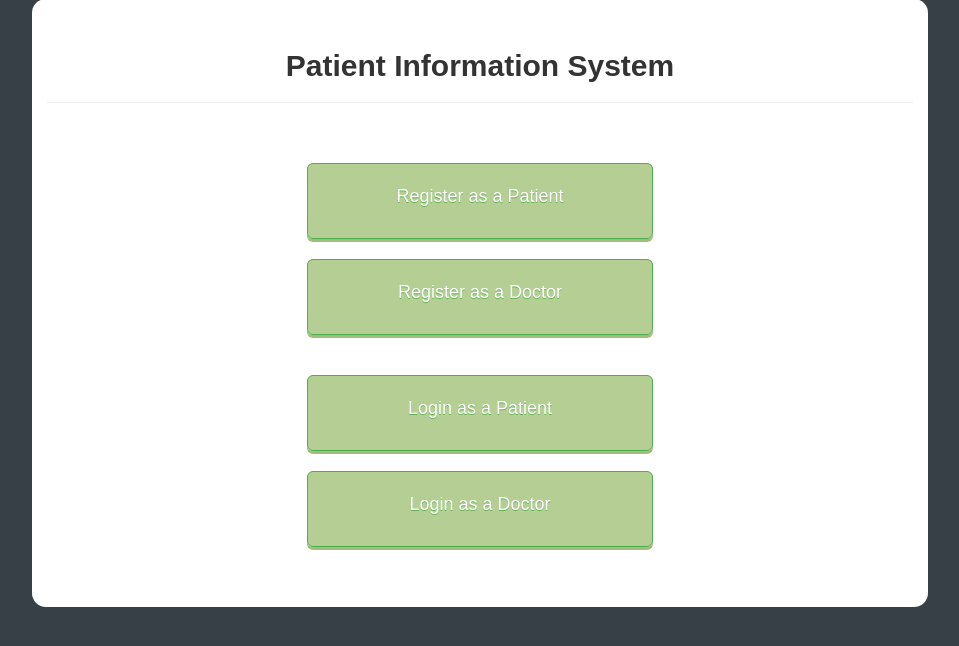
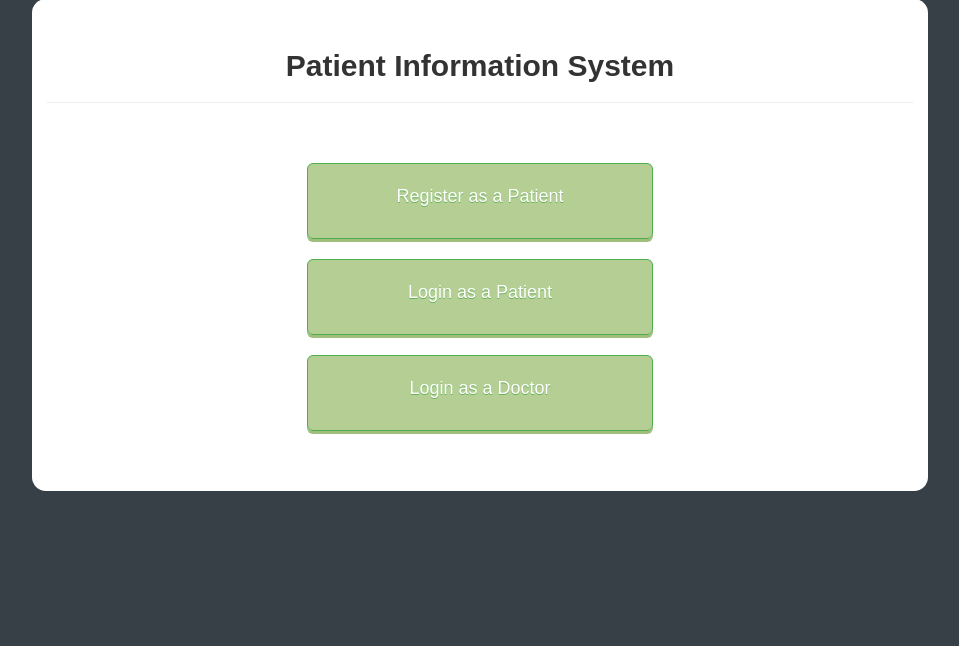
Before and after one commit to tahirkhaan/patient-cms, a PHP site: page / in a window 1280 px wide. Shown: the part 71-717 px from the top of the page, without its empty margins (160-1119 px from the left). Run offline with PHP 8.4, Linux system fonts and the light colour scheme; some libraries are stand-ins or nearby versions.

Commit message:
Remove doctor registeration

```diff
--- a/index.php
+++ b/index.php
@@ -9,23 +9,20 @@ include "header.php"; ?>
   <div class="row">
     <div class="col-md-12">
       <div class="err">
-         <p class = "error"> <?php
-          if (isset($_SESSION['errormsg'])) {
-              echo $_SESSION['errormsg'];
-               $_SESSION['errormsg'] = "";
-          }
-          ?></p>
+        <p class="error"> <?php
+            if (isset($_SESSION['errormsg'])) {
+                echo $_SESSION['errormsg'];
+                $_SESSION['errormsg'] = "";
+            }
+            ?></p>
       </div>
       <div class="buttons">
         <a href="register.php?type=patient" class="btn btn-success btn-lg btn-block btn-huge">Register as a Patient</a>
-        <br>
-        <a href="register.php?type=doctor" class="btn btn-success btn-lg btn-block btn-huge">Register as a Doctor</a>
-        <br>
-        <br>
+        <br/>
         <a href="login.php?type=patient" class="btn btn-success btn-lg btn-block btn-huge">Login as a Patient </a>
-        <br>
+        <br/>
         <a href="login.php?type=doctor" class="btn btn-success btn-lg btn-block btn-huge">Login as a Doctor</a>
-        <br>
+        <br/>
       </div>
 
     </div>
```
